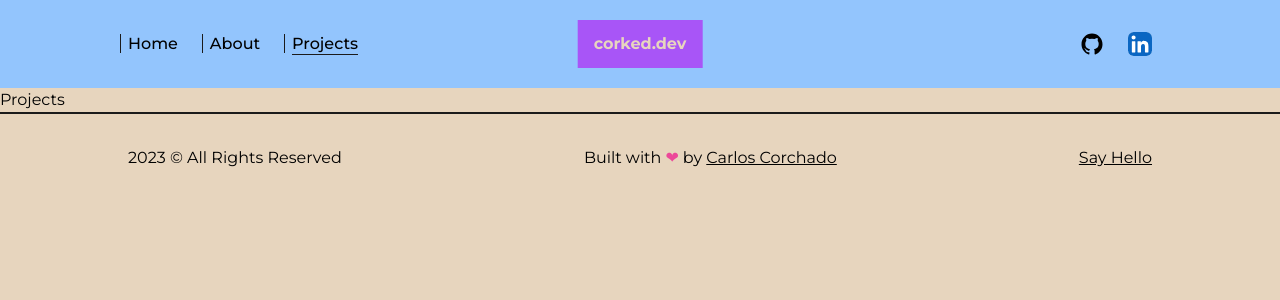
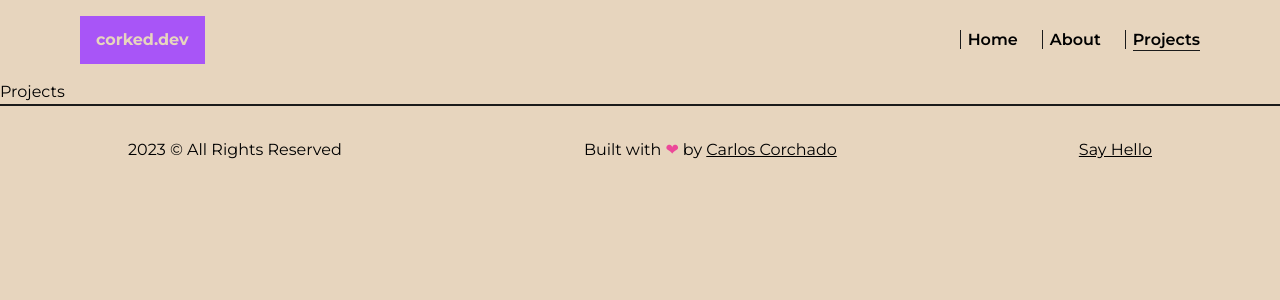
Before and after one commit to carcormir/portfolio, a Next.js app: page /projects in a window 1280 px wide. Shown: the top 300 px of the page. Built offline with nearby package versions, Linux system fonts and the light colour scheme.

Commit message:
moved social icons to main page instead of header bar

```diff
--- a/components/NavBar.jsx
+++ b/components/NavBar.jsx
@@ -1,77 +1,28 @@
 import Link from "next/link";
 import Logo from '@/components/Logo'
-import { LinkedinIcon, GithubIcon } from '@/components/Icons'
-import { useRouter } from "next/router";
+import CustomNavLink from '@/components/CustomNavLink'
 import { motion } from 'framer-motion'
 
-const GITHUB_URL = 'https://github.com/carcormir'
-const LINKEDIN_URL = 'https://www.linkedin.com/in/carcormir/'
 
-function CustomLink ({href, title, className=`${className}`}) {
-  const router = useRouter()
-  return (
-    <Link href={href} className={`${className} relative group`}>
-      {title}
-      <span className={`
-        w-[1px] inline-block bg-dark h-full
-        absolute -left-2 bottom-0 group-hover:h-full trasition-[height] ease duration-300
-        ${router.asPath === href ? 'h-full' : 'h-0'}
-        `}>
-          &nbsp;
-      </span>
-      <span className={`
-        h-[1px] inline-block bg-dark
-        absolute left-0 -bottom-0.5 group-hover:w-full trasition-[width] ease duration-300
-        ${router.asPath === href ? 'w-full' : 'w-0'}
-      `}>
-        &nbsp;
-      </span>
-    </Link>
-
-  )
-
-}
 
 export default function NavBar () {
   return (
-    <header className='w-full px-32 py-8 font-medium flex items-center justify-between bg-blue-300'>
+    <header className='w-full px-20 py-4 font-medium flex items-center justify-between bg-light '>
+      <nav className="flex items-center justify-center flex-wrap">
+        <div className="mr-3">
+          <Logo />
+        </div>
+      </nav>
       <nav>
-        <CustomLink href='/' title='Home' className='mr-4'/>
-        <CustomLink href='/about' title='About' className='mx-4'/>
-        <CustomLink href='/projects' title='Projects' className='ml-4'/>
+        <CustomNavLink href='/' title='Home' className='mr-4  font-semibold'/>
+        <CustomNavLink href='/about' title='About' className='mx-4 font-semibold'/>
+        <CustomNavLink href='/projects' title='Projects' className='ml-4 font-semibold'/>
       </nav>
-      <nav className="flex items-center justify-center flex-wrap">
-        <motion.a
-          href={GITHUB_URL}
-          target={'_blank'}
-          className='w-6 mx-3'
-          whileHover={{
-            translateY: -5,
-          }}
-          whileTap={{
-            scale: 0.9
-          }}
-          >
-          <GithubIcon/>
-        </motion.a>
-        <motion.a
-          href={LINKEDIN_URL}
-          target={'_blank'}
-          className='w-6 ml-3'
-          whileHover={{
-            translateY: -5,
-          }}
-          whileTap={{
-            scale: 0.9
-          }}
-          >
-          <LinkedinIcon/>
-        </motion.a>
-      </nav>
+      {/* <div className="absolute left-[50%] top-5 translate-x-[-50%]">
+          <Logo />
+        </div> */}
 
-      <div className="absolute left-[50%] top-5 translate-x-[-50%]">
-        <Logo />
-      </div>
+
     </header>
   )
 }
--- a/pages/index.tsx
+++ b/pages/index.tsx
@@ -1,10 +1,15 @@
 import Image from 'next/image'
 import Link from 'next/link'
-import NavBar from '@/components/NavBar'
+import { motion } from 'framer-motion'
 import Layout from '@/components/Layout'
 import AnimatedText from '@/components/AnimatedText'
+import TransitionEffect from '@/components/TransitionEffect'
+import { LinkedinIcon, GithubIcon } from '@/components/Icons'
 import profilePic from '@/public/images/profile/developer-pic-1.png'
-import TransitionEffect from '@/components/TransitionEffect'
+
+
+const GITHUB_URL = 'https://github.com/carcormir'
+const LINKEDIN_URL = 'https://www.linkedin.com/in/carcormir/'
 
 export default function Home() {
   return (
@@ -14,12 +19,13 @@ export default function Home() {
         <Layout className='pt-0'>
           <div className='flex items-center justify-between w-full'>
             <div className='w-1/2 flex flex-col items-center self-center'>
-              <AnimatedText text={'Hi, I am Carlos'} className='!text-6xl text-left'/>
+              <AnimatedText text={'Frontend Developer'} className='!text-6xl text-left'/>
               <p className='my-4 text-base font-medium'>
-                Aiming to help create something special and unique through technology by being passionate,
-                creative and having a huge determination. It is never too late to make a difference.
-                Open for new exciting opportunities as a FrontEnd Developer.
+                Hi, I am Carlos. I am very passionate about Frontend development, specially React.js. I am aiming to help create
+                something special and unique through technology by being dedicated,
+                creative and having a huge determination.
               </p>
+              <div className='w-full flex items-center '>
                 <div className='flex items-center self-start'>
                   <Link href='/dummy.pdf' target={'_blank'}
                         className='flex items-center bg-dark text-light p-2.5 px-6 rounded-lg text-lg font-semibold
@@ -35,6 +41,36 @@ export default function Home() {
                     Contact
                   </Link>
                 </div>
+                <nav className="flex items-center justify-center flex-wrap">
+                  <motion.a
+                    href={GITHUB_URL}
+                    target={'_blank'}
+                    className='w-8 mr-3 ml-5'
+                    whileHover={{
+                      translateY: -5,
+                    }}
+                    whileTap={{
+                      scale: 0.9
+                    }}
+                    >
+                    <GithubIcon/>
+                  </motion.a>
+                  <motion.a
+                    href={LINKEDIN_URL}
+                    target={'_blank'}
+                    className='w-8 ml-3'
+                    whileHover={{
+                      translateY: -5,
+                    }}
+                    whileTap={{
+                      scale: 0.9
+                    }}
+                    >
+                    <LinkedinIcon/>
+                  </motion.a>
+
+                </nav>
+              </div>
             </div>
             <div className='w-1/2'>
               <Image src={profilePic} alt='carcormir' className='w-full h-auto' />
```
Lines whose indentation alone changed are shown as unchanged.
